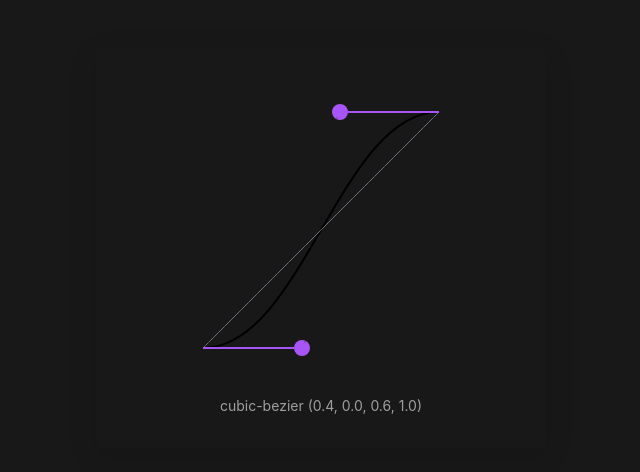
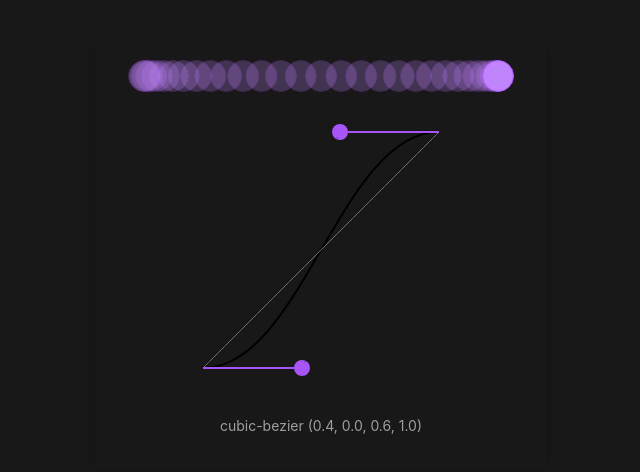
Before and after one commit to bryanmpak/easing-tool, a Vue app: page / in a window 1280 px wide. Shown: the part 152-624 px from the top of the page, without its empty margins (16-656 px from the left). Built offline with nearby package versions, Linux system fonts and the light colour scheme.

Commit message:
prelim viz build, saving before clean up

```diff
--- a/src/App.vue
+++ b/src/App.vue
@@ -2,7 +2,7 @@
 import { ref, computed, watch } from 'vue'
 import AppContainer from './components/AppContainer.vue'
 import AppCard from './components/AppCard.vue'
-// import EasingVisualizer from './components/EasingVisualizer.vue'
+import EasingVisualizer from './components/EasingVisualizer.vue'
 import EasingEditor from './components/EasingEditor.vue'
 // import EasingPresetOptions from './components/EasingPresetOptions.vue'
 
@@ -24,7 +24,7 @@ const easingPresets: EasingPresetsType = {
 }
 
 export default {
-  components: { AppContainer, AppCard, EasingEditor }, // EasingVisualizer, , EasingPresetOptions
+  components: { AppContainer, AppCard, EasingEditor, EasingVisualizer }, // EasingPresetOptions
   setup() {
     const defaultPreset = easingPresets['ease-in-out']
     const defaultPresetValue = defaultPreset.value
@@ -53,7 +53,7 @@ export default {
 <template>
   <AppContainer>
     <AppCard :cardWidth="450">
-      <!-- <EasingVisualizer :value="currentValue" /> -->
+      <EasingVisualizer :value="currentValue" />
       <div class="flex justify-evenly">
         <!-- <EasingPresetOptions :currentPreset="currentPreset" @updatePreset="setCurrentPreset" /> -->
         <EasingEditor
--- /dev/null
+++ b/src/components/EasingVisualizer.vue
@@ -0,0 +1,107 @@
+<script lang="ts">
+import { defineComponent, ref, computed, onMounted, watch, onUnmounted } from 'vue'
+import { bezier } from '@/utils/bezier-easing'
+import { FPS, OPACITY, TIME_ELAPSED } from '@/utils/constants'
+
+export default defineComponent({
+  name: 'EasingVisualizer',
+  props: {
+    value: {
+      type: Array,
+      required: true
+    }
+  },
+  setup(props) {
+    const isPlaying = ref(false)
+    const fps = FPS
+    const elapsedOpacity = OPACITY
+    const animationTiming = TIME_ELAPSED
+    const containerRef = ref(null)
+    const containerWidth = ref(0)
+
+    const easingFunction = computed(() =>
+      // TTD: create a types.ts & add a BezierCurve type
+      bezier(...(props.value as [number, number, number, number]))
+    )
+
+    const getSteps = (easingFn: (x: number) => number, fps: number) => {
+      const steps = Array.from({ length: fps })
+        .fill(-1)
+        .map((_, index) => easingFn(index / fps))
+      steps.push(easingFn(1))
+      return steps
+    }
+
+    const steps = computed(() => getSteps(easingFunction.value, fps))
+
+    const activeStepIndex = ref(steps.value.length - 1)
+
+    watch(
+      () => props.value,
+      () => {
+        activeStepIndex.value = 0
+
+        isPlaying.value = true
+      }
+    )
+
+    let intervalId: number | undefined
+
+    watch(
+      () => isPlaying.value,
+      (newIsPlaying) => {
+        if (newIsPlaying) {
+          intervalId = window.setInterval(() => {
+            if (activeStepIndex.value < steps.value.length - 1) {
+              activeStepIndex.value += 1
+            } else {
+              isPlaying.value = false
+            }
+          }, animationTiming / fps)
+        }
+      }
+    )
+
+    onMounted(() => {
+      if (containerRef.value) {
+        containerWidth.value = (containerRef.value as HTMLElement).offsetWidth
+      }
+    })
+
+    onUnmounted(() => {
+      if (intervalId !== undefined) {
+        clearInterval(intervalId)
+      }
+    })
+
+    const getOpacity = (index: number) => {
+      return index === activeStepIndex.value
+        ? 1
+        : index > activeStepIndex.value
+        ? 0
+        : elapsedOpacity
+    }
+
+    return {
+      containerRef,
+      containerWidth,
+      steps,
+      getOpacity
+    }
+  }
+})
+</script>
+
+<template>
+  <div ref="containerRef" class="relative h-10 mr-8">
+    <div
+      v-for="(step, index) in steps"
+      :key="step"
+      class="absolute top-0 w-8 h-8 border border-purple-500 bg-purple-400 rounded-full"
+      :style="{
+        transform: `translateX(${step * containerWidth}px)`,
+        opacity: getOpacity(index)
+      }"
+    />
+  </div>
+</template>
--- a/src/utils/constants.ts
+++ b/src/utils/constants.ts
@@ -2,5 +2,5 @@ export const DEFAULT_PRESET = 'ease-in-out'
 export const FPS = 30
 export const OPACITY = 0.25
 export const PADDING = 32
-export const TIME_ELAPSED = 500
+export const TIME_ELAPSED = 1500
 export const RADIUS = 8
```
